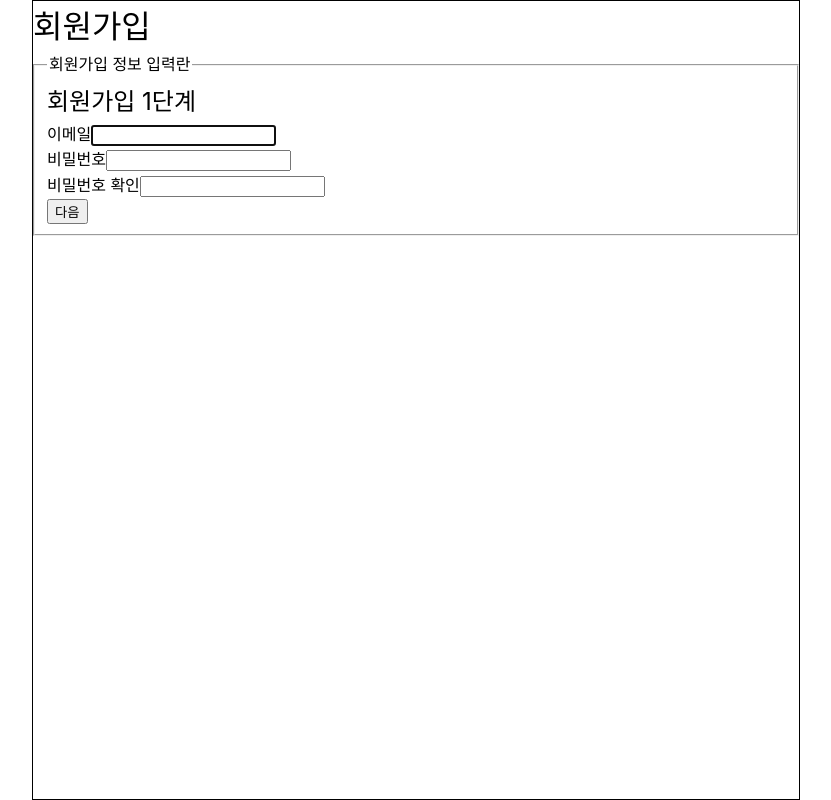
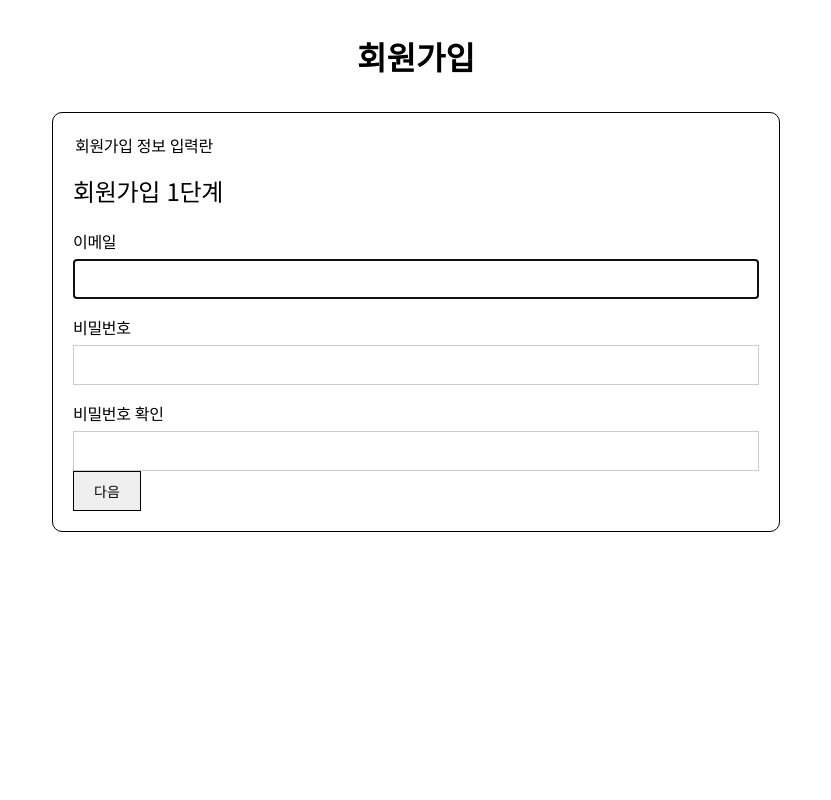
Before and after one commit to hjunshin/vue3-membership, a Vue app: page / in a window 1280 px wide. Shown: the whole page, without its empty margins (224-1055 px from the left). Built offline with nearby package versions, Linux system fonts and the light colour scheme.

Commit message:
스타일 추가

```diff
--- a/index.html
+++ b/index.html
@@ -5,6 +5,7 @@
     <link rel="icon" href="/favicon.ico" />
     <meta name="viewport" content="width=device-width, initial-scale=1.0" />
     <title>회원가입</title>
+    <link href="https://fonts.googleapis.com/earlyaccess/notosanskr.css" rel="stylesheet" />
   </head>
   <body>
     <div id="wrap"></div>
--- a/src/assets/base.css
+++ b/src/assets/base.css
@@ -10,10 +10,26 @@
 body {
   min-height: 100vh;
   line-height: 1.6;
-  font-family: Inter, -apple-system, BlinkMacSystemFont, 'Segoe UI', Roboto, Oxygen, Ubuntu,
-    Cantarell, 'Fira Sans', 'Droid Sans', 'Helvetica Neue', sans-serif;
+  font-family: 'Noto Sans KR', sans-serif;
   font-size: 16px;
   text-rendering: optimizeLegibility;
   -webkit-font-smoothing: antialiased;
   -moz-osx-font-smoothing: grayscale;
 }
+
+fieldset {
+  margin: 0;
+  padding: 0;
+  border: 0;
+}
+
+.sr-only {
+  position: absolute;
+  top: -9999px;
+  left: -9999px;
+  width: 1px;
+  height: 1px;
+  font-size: 1px;
+  line-height: 1;
+  overflow: hidden;
+}
--- a/src/assets/style.css
+++ b/src/assets/style.css
@@ -1,9 +1,102 @@
-@import "./base.css";
+@import './base.css';
 
 #wrap {
   min-width: 320px;
   max-width: 768px;
   margin: 0 auto;
   height: 100vh;
+}
+
+#wrap h1 {
+  padding: 40px 20px;
+  font-weight: 700;
+  line-height: 1;
+  text-align: center;
+}
+
+.member-form {
+  margin: 0 20px;
+  padding: 20px;
+  letter-spacing: -0.02em;
+  border: 1px solid #000;
+  border-radius: 10px;
+}
+
+.member-form h2 {
+  padding: 20px 0;
+  line-height: 1;
+}
+
+.member-form button {
+  padding: 0 20px;
+  height: 40px;
+  font-size: 14px;
+  font-family: 'Noto Sans KR', sans-serif;
   border: 1px solid #000;
 }
+
+.member-input-list + .btn-wrap {
+  margin-top: 40px;
+}
+
+.member-input label {
+  display: block;
+  padding: 10px 0;
+  line-height: 1;
+}
+
+.member-input input {
+  padding: 0 10px;
+  width: 100%;
+  height: 40px;
+  font-size: 14px;
+  font-family: 'Noto Sans KR', sans-serif;
+  vertical-align: top;
+  border: 1px solid #ccc;
+  border-radius: 0;
+}
+
+.member-input .input {
+  display: flex;
+}
+
+.member-input .input > input {
+  flex: 1 1 100%;
+}
+
+.member-input .input label {
+  padding: 0 0 0 10px;
+  flex: 1 1 100%;
+}
+
+.member-input + .member-input {
+  margin-top: 10px;
+}
+
+.input-address {
+  display: flex;
+  padding: 10px 0;
+  justify-content: space-between;
+}
+
+.input-address label {
+  display: inline-block;
+}
+
+.input-address button {
+  color: #000;
+  background-color: #ccc;
+}
+
+.btn-wrap {
+  text-align: right;
+}
+
+.btn-wrap button {
+  color: #fff;
+  background-color: #000;
+}
+
+.btn-wrap button + button {
+  margin-left: 10px;
+}
```
